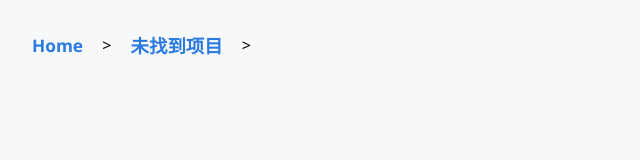
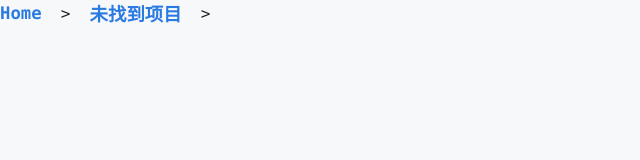
Before and after one commit to gongxiancao/code_search, a website: page web/search.html in a window 1280 px wide. Shown: the whole page, without its empty margins (0-640 px from the left). Drawn offline with Linux system fonts and the light colour scheme.

Commit message:
抽离页面基础样式为common.css，三页面统一用.page-root类

```diff
--- /dev/null
+++ b/web/common.css
@@ -0,0 +1,7 @@
+/* 通用页面基础样式 */
+.page-root {
+  font-family: 'Fira Mono', 'Menlo', 'Consolas', 'Segoe UI', 'PingFang SC', Arial, sans-serif;
+  margin: 0;
+  background: #f6f8fa;
+  color: #222;
+}
--- a/web/search.html
+++ b/web/search.html
@@ -3,8 +3,9 @@
 <head>
   <meta charset="UTF-8">
   <title>项目代码搜索</title>
+  <link rel="stylesheet" href="common.css">
   <style>
-    body { font-family: 'Segoe UI', 'PingFang SC', Arial, sans-serif; margin: 2em; background: #f6f8fa; }
+    /* body 样式移至 common.css */
     input, button { font-size: 1em; border-radius: 4px; border: 1px solid #ccc; padding: 0.3em 0.7em; }
     button { background: #2a7ae2; color: #fff; border: none; cursor: pointer; transition: background 0.2s; }
     button:disabled { background: #ccc; cursor: not-allowed; }
@@ -32,7 +33,7 @@
     .pagination input { width: 3em; text-align: center; }
   </style>
 </head>
-<body>
+<body class="page-root">
   <div style="display: flex; align-items: center; gap: 1.2em; margin-bottom: 1.2em; flex-wrap: wrap;">
     <a href="index.html" style="color:#2a7ae2;text-decoration:none;font-weight:bold;font-size:1.08em; white-space:nowrap;">Home</a> &gt;
     <a id="project-link" href="#" style="font-size:1.15em; font-weight:bold; color:#2a7ae2; text-decoration:none; white-space:nowrap;"></a> &gt;
```
Also changed, not shown: web/browse.html (+3 -7 lines), web/viewer.html (+3 -2 lines).
